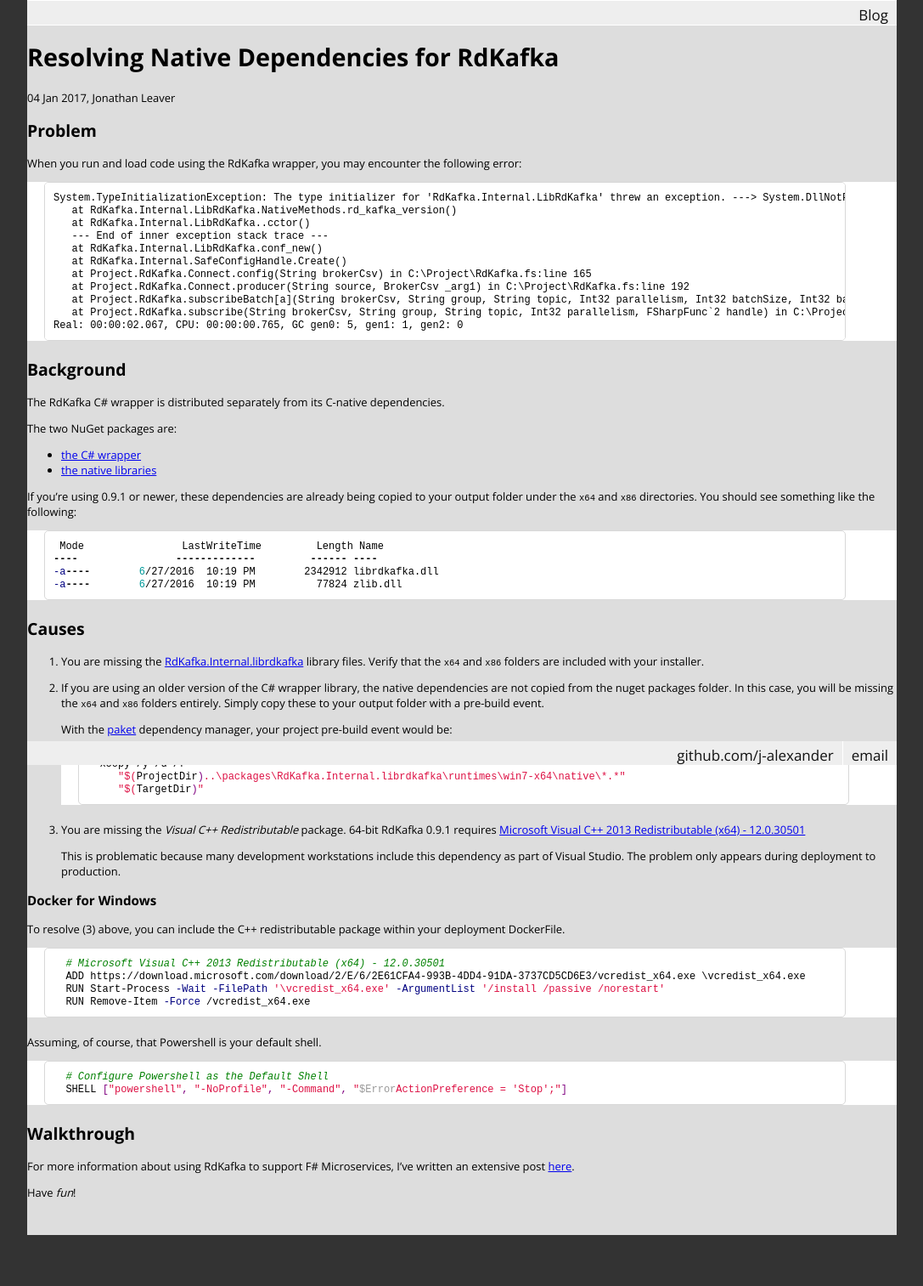
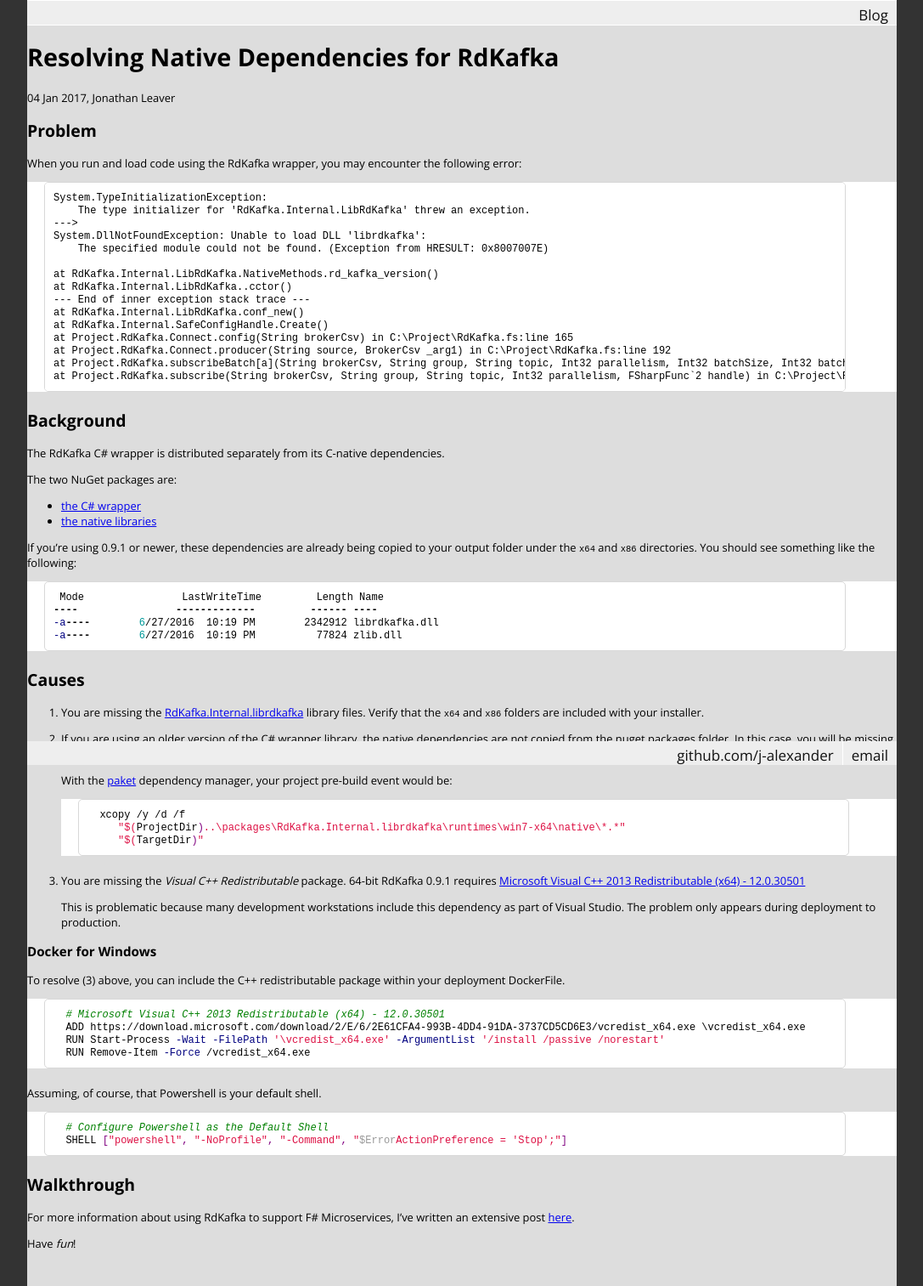
Before and after one commit to j-alexander/j-alexander.github.io, a Jekyll site: the page built from _posts/2017-01-04-rdkafka-native-dependencies.md, in a window 1280 px wide. Shown: the whole page at 85% size, without its empty margins (96-1183 px from the left). Built offline with Jekyll 4.4.1, drawn with Linux system fonts in a browser that asks for light colours; some web fonts are replaced; comment, search, counter and statistics services are not loaded; before the commit the page ends 1453 px from its top, so only the background shows below that.

````diff
--- a/_posts/2017-01-04-rdkafka-native-dependencies.md
+++ b/_posts/2017-01-04-rdkafka-native-dependencies.md
@@ -11,17 +11,21 @@ publish: true
 When you run and load code using the RdKafka wrapper, you may encounter the following error:
 
 ```
-System.TypeInitializationException: The type initializer for 'RdKafka.Internal.LibRdKafka' threw an exception. ---> System.DllNotFoundException: Unable to load DLL 'librdkafka': The specified module could not be found. (Exception from HRESULT: 0x8007007E)
-   at RdKafka.Internal.LibRdKafka.NativeMethods.rd_kafka_version()
-   at RdKafka.Internal.LibRdKafka..cctor()
-   --- End of inner exception stack trace ---
-   at RdKafka.Internal.LibRdKafka.conf_new()
-   at RdKafka.Internal.SafeConfigHandle.Create()
-   at Project.RdKafka.Connect.config(String brokerCsv) in C:\Project\RdKafka.fs:line 165
-   at Project.RdKafka.Connect.producer(String source, BrokerCsv _arg1) in C:\Project\RdKafka.fs:line 192
-   at Project.RdKafka.subscribeBatch[a](String brokerCsv, String group, String topic, Int32 parallelism, Int32 batchSize, Int32 batchTimeoutMs, FSharpFunc`2 batchHandle) in C:\Project\RdKafka.fs:line 537
-   at Project.RdKafka.subscribe(String brokerCsv, String group, String topic, Int32 parallelism, FSharpFunc`2 handle) in C:\Project\RdKafka.fs:line 638
-Real: 00:00:02.067, CPU: 00:00:00.765, GC gen0: 5, gen1: 1, gen2: 0
+System.TypeInitializationException:
+    The type initializer for 'RdKafka.Internal.LibRdKafka' threw an exception.
+--->
+System.DllNotFoundException: Unable to load DLL 'librdkafka':
+    The specified module could not be found. (Exception from HRESULT: 0x8007007E)
+
+at RdKafka.Internal.LibRdKafka.NativeMethods.rd_kafka_version()
+at RdKafka.Internal.LibRdKafka..cctor()
+--- End of inner exception stack trace ---
+at RdKafka.Internal.LibRdKafka.conf_new()
+at RdKafka.Internal.SafeConfigHandle.Create()
+at Project.RdKafka.Connect.config(String brokerCsv) in C:\Project\RdKafka.fs:line 165
+at Project.RdKafka.Connect.producer(String source, BrokerCsv _arg1) in C:\Project\RdKafka.fs:line 192
+at Project.RdKafka.subscribeBatch[a](String brokerCsv, String group, String topic, Int32 parallelism, Int32 batchSize, Int32 batchTimeoutMs, FSharpFunc`2 batchHandle) in C:\Project\RdKafka.fs:line 537
+at Project.RdKafka.subscribe(String brokerCsv, String group, String topic, Int32 parallelism, FSharpFunc`2 handle) in C:\Project\RdKafka.fs:line 638
 ```
 
 ## Background
````
